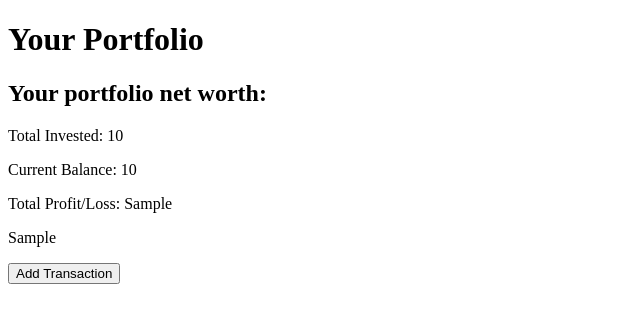
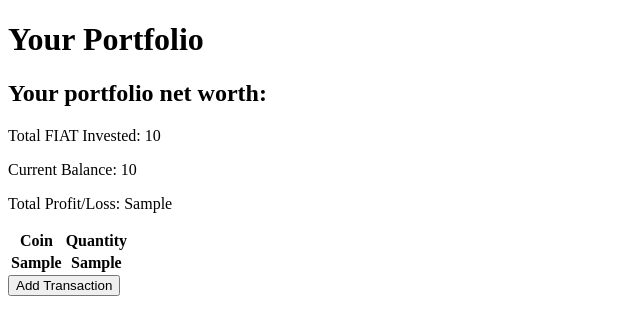
Before and after one commit to Code-Institute-Submissions/Wbwren-crypto-portfolio-tracker, a Flask app: template templates/dashboard.html in a window 1280 px wide. Shown: the part 86-421 px from the top of the page, without its empty margins (0-640 px from the left). Run offline with Flask 2, Linux system fonts and the light colour scheme; the template is opened without the code that fills it: most values are stand-ins (such as "Sample title", 1, 10 or a date in 2020); lists and menus that the app fills with data are empty; some libraries are stand-ins or nearby versions.

Commit message:
Feat: add table for user coin list

```diff
--- a/templates/dashboard.html
+++ b/templates/dashboard.html
@@ -4,13 +4,25 @@
 <h1>Your Portfolio</h1>
 <h2>Your portfolio net worth:</h2>
 
-<p>Total Invested: {{ cost }}</p>
+<p>Total FIAT Invested: {{ cost }}</p>
 
 <p>Current Balance: {{ balance }}</p>
 
 <p>Total Profit/Loss: {{ profit_loss }}</p>
 
-<p>{{ user_coin_list }}</p>
+
+<table>
+    <tr>
+        <th>Coin</th>
+        <th>Quantity</th>
+    </tr>
+    {% for k, v in user_coin_list.items() %}
+    <tr>
+        <th>{{ k }}</th>
+        <th>{{ v }}</th>
+    </tr>
+    {% endfor %}
+</table>
 
 
 
```
